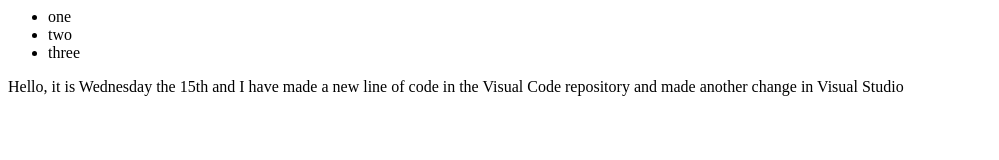
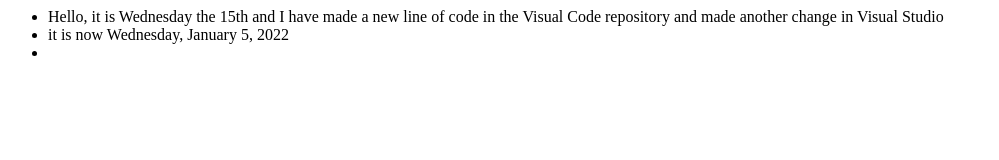
Before and after one commit to csomer/newGitTest, a plain HTML site: page index.html in a window 1280 px wide. Shown: the whole page, without its empty margins (0-999 px from the left). Drawn offline with Linux system fonts and the light colour scheme.

Commit message:
changed html so date records will be displayed in a list

```diff
--- a/index.html
+++ b/index.html
@@ -4,13 +4,13 @@
 
     <ul>
 
-        <li>one</li>
-        <li>two</li>
-        <li>three</li>
+        <li>Hello, it is Wednesday the 15th
+            and I have made a new line of code in the Visual Code repository
+            and made another change in Visual Studio</li>
+        <li>it is now Wednesday, January 5, 2022</li>
+        <li></li>
     </ul>
-    Hello, it is Wednesday the 15th
-    and I have made a new line of code in the Visual Code repository
-    and made another change in Visual Studio
+
 </div>
 
 </body></html>
```
